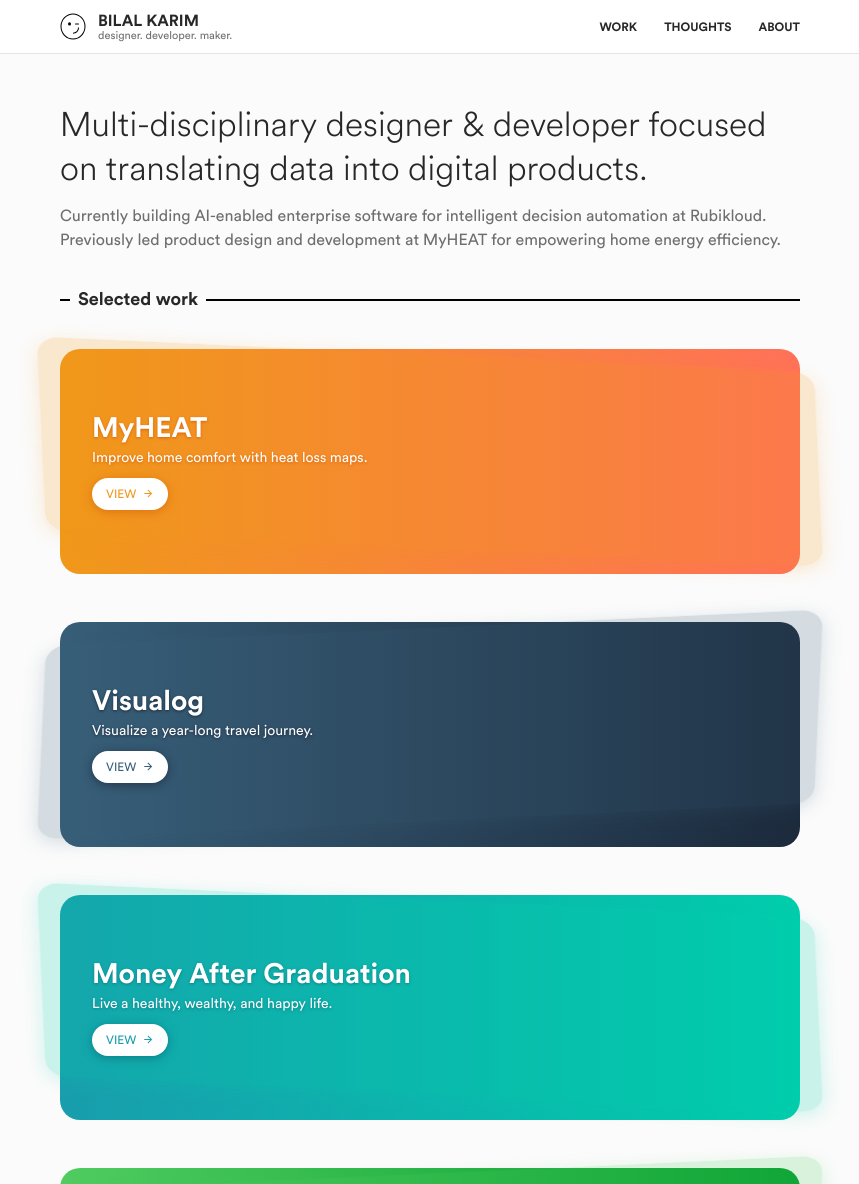
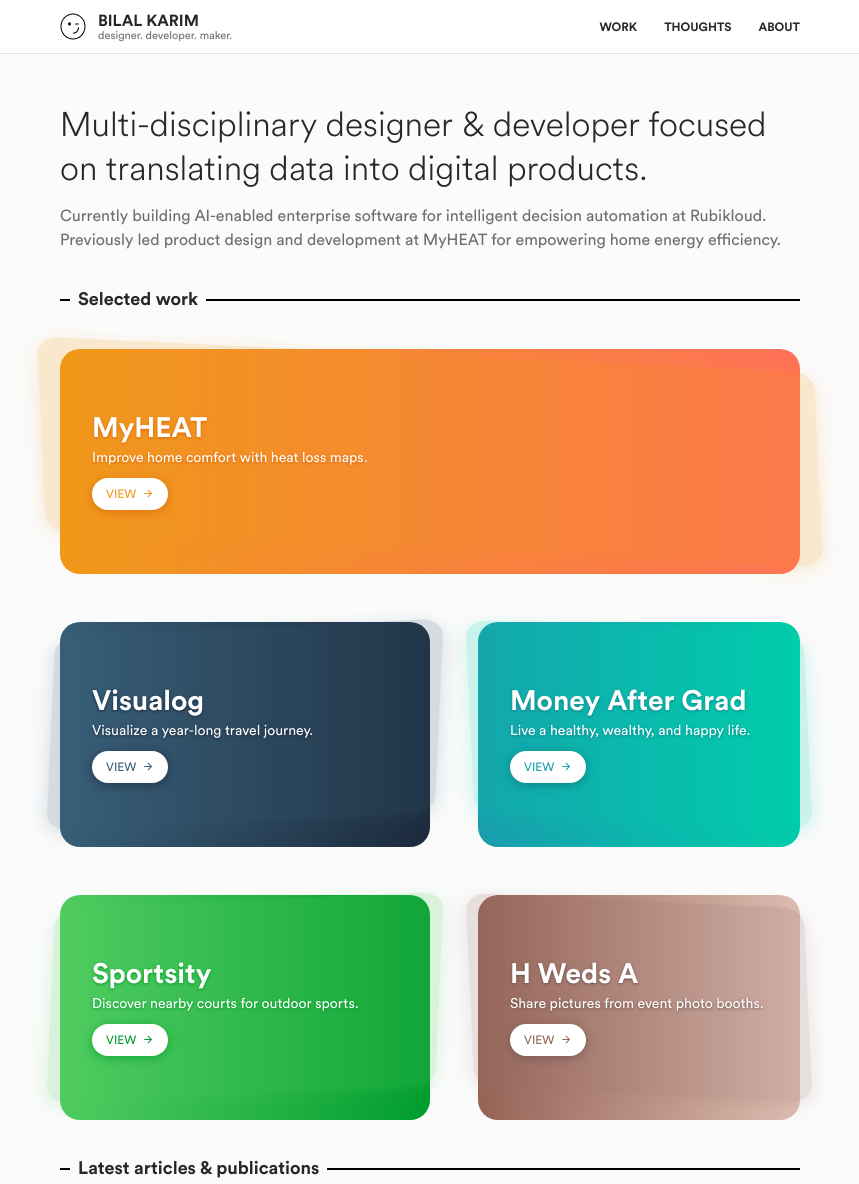
Before and after one commit to bilal-karim/bilalkarim, a website: page index.html in a window 1280 px wide. Shown: the top 1184 px of the page, without its empty margins (210-1069 px from the left). Drawn offline with Linux system fonts and the light colour scheme; files whose address does not match are found by name.

Commit message:
Fixed layout issues

```diff
--- a/css/style.css
+++ b/css/style.css
@@ -107,7 +107,7 @@
 }
 
 .mock {
-    margin: 3.875em 0 2em 0;
+    margin: 3em 0 0 0;
 }
 
 .no-bottom-padding {
@@ -295,16 +295,20 @@
     padding-bottom: 3em;
 }
 
-.section .unit {
-    padding: 0 1.5em;
+.unit {
+    padding: 3em 0;
 }
 
-.section .full {
+.full {
     width: 100%;
 }
 
-.section .half {
+.half {
     width: 50%;
+}
+
+.half.with-right-padding {
+    padding: 0 0 3em 3em;
 }
 
 .section .half.with-bg {
@@ -401,7 +405,7 @@
 }
 
 .section .process-image.solo {
-    margin-bottom: 3em;
+    margin-bottom: 0;
 }
 
 .section .process-image-second {
@@ -418,7 +422,7 @@
 #work .title {
     -webkit-flex: 1;
     flex: 1;
-    padding: 4em 0em 4em 2em;
+    padding: 4em 2em;
 }
 
 #work .title.minify, .continue .title.minify {
@@ -483,14 +487,14 @@
 
 .block, .block.third {
     border-radius: 20px;
-    margin: 3em 0;
+    /* margin: 3em 0; */
     position: relative;
     z-index: 1;
 }
 
 .block.third {
     width: 33.3332%;
-    margin: 3em 1.25em;
+    margin: 0 1.25em 3em 1.25em;
 }
 
 .block.third:first-of-type {
--- a/index.html
+++ b/index.html
@@ -49,6 +49,7 @@
 <!--WORK-->
     <div id="work" class="wrapper">
         <!--MYHEAT-->
+        <div class="unit full">
             <div id="myheat" class="block orange-grd">
                 <div class="flex mobile-wrap">
                     <div class="title">
@@ -59,8 +60,11 @@
                 </div>
                 <div class="light-orange"></div>
             </div>
+        </div>
         <!--VISUALOG-->
-        <div id="visualog" class="block grey-grd">
+        <div class="flex">
+            <div class="grid unit half no-top-padding">
+                <div id="visualog" class="block grey-grd no-margins">
                     <div class="flex reverse mobile-wrap">
                         <div class="title">
                             <h1 class="grey-text-shadow">Visualog</h1>
@@ -70,17 +74,23 @@
                     </div>
                     <div class="light-grey"></div>
                 </div>
+            </div>
             <!--MONEY AFTER GRADUATION-->
-        <div id="mag" class="block teal-grd">
+            <div class="grid unit half no-top-padding with-right-padding">
+                <div id="mag" class="block teal-grd no-margins">
                     <div class="flex mobile-wrap">
                         <div class="title">
-                    <h1 class="teal-text-shadow">Money After Graduation</h1>
+                            <h1 class="teal-text-shadow">Money After Grad</h1>
                             <p class="teal-text-shadow">Live a healthy, wealthy, and happy life.</p>
                             <a href="work/money-after-graduation" class="flex align-vertically teal-text-color teal-box-shadow">View</a>
                         </div>
                     </div>
                     <div class="light-teal"></div>
                 </div>
+            </div>
+        </div>
+        <div class="flex">
+            <div class="grid unit half no-top-padding">
                 <!--SPORTSITY-->
                 <div id="sportsity" class="block green-grd">
                     <div class="flex reverse mobile-wrap">
@@ -92,6 +102,8 @@
                     </div>
                     <div class="light-green"></div>
                 </div>
+            </div>
+            <div class="grid unit half with-right-padding">
                 <!--H WEDS A-->
                 <div id="hwedsa" class="block copper-grd">
                     <div class="flex mobile-wrap">
@@ -102,6 +114,8 @@
                         </div>
                     </div>
                     <div class="light-copper"></div>
+                </div>
+            </div>
         </div>
         <!--FLVU-->
         <!-- <div id="flyvu" class="block blue-grd">
@@ -146,6 +160,7 @@
             <h1><strong>Hi, nice to meet you!</strong></h1>
         </div>
     </div>
+    <div class="unit full">
         <div id="about" class="wrapper">
             <div class="block flex align-vertically mobile-wrap">
                 <div class="profile-pic">
@@ -153,6 +168,7 @@
                 </div>
                 <div class="profile-summary">
                     <p>I’m Bilal. I love solving problems, and my passion for building digital products is an extension of that love. I enjoy working through the entire lifecycle of a product&mdash;from conception to production&mdash;while focusing on the user first. I take ownership in delivering results while working in fast-paced and collaborative environments. I’m proud (and fortunate) that my work has been recognized by MIT, and featured in Google, Techvibes, Metro News Calgary, Global News, and CBC.</p>
+                </div>
             </div>
         </div>
     </div>
```
Also changed, not shown: work/money-after-graduation/index.html (+6 -4 lines), css/style.min.css. Lines whose indentation alone changed are shown as unchanged.
